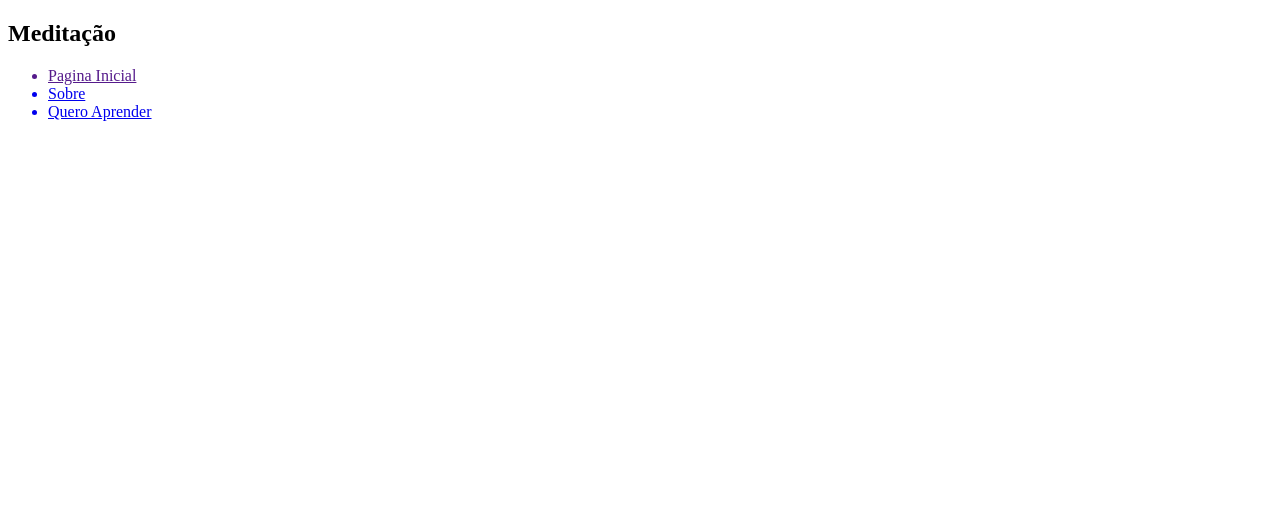
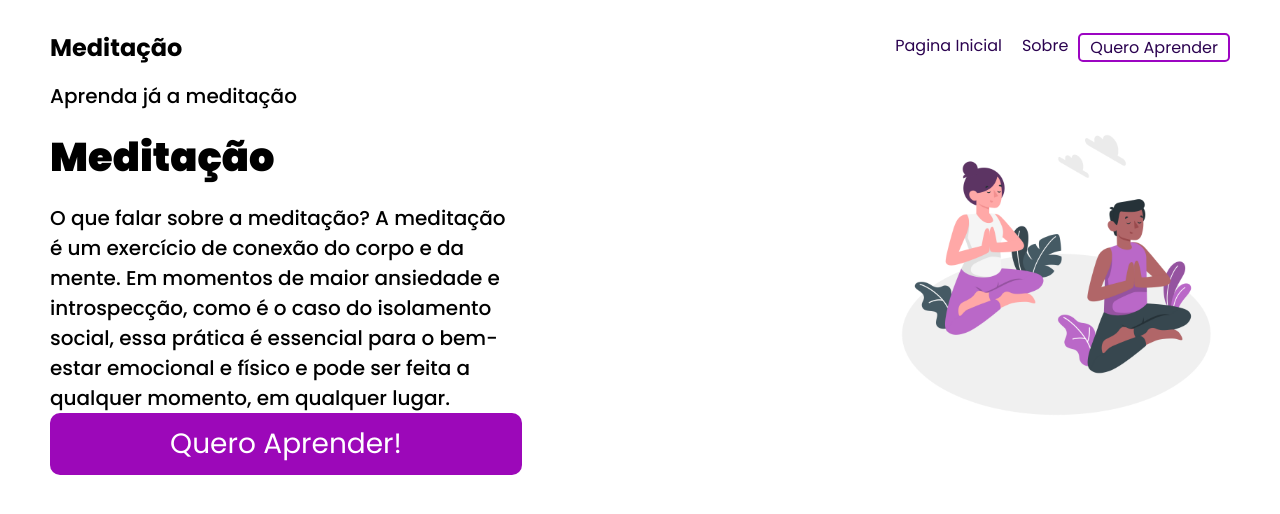
Before and after one commit to Thamyyres/meu-site, a plain HTML site: page index.html in a window 1280 px wide. Drawn offline with Linux system fonts and the light colour scheme.

Commit message:
Add files via upload

```diff
--- a/index.html
+++ b/index.html
@@ -15,15 +15,23 @@
             <ul>
                 <a href=""><li>Pagina Inicial</li></a>
                 <a href="https://vogue.globo.com/Wellness/noticia/2021/03/meditacao-tudo-o-que-voce-precisa-saber-para-comecar-praticar.html"><li>Sobre</li></a>
-                <a href="https://www.pucrs.br/blog/dicas-para-meditar/"><li>Quero Aprender</li></a>
+                <a class="botao-secundario" href="https://www.pucrs.br/blog/dicas-para-meditar/"><li>Quero Aprender</li></a>
+            </ul>
+         </section>
+    </section>
 
+         <section class="corpo">
+            <section class="esquerda">
+                <p>Aprenda já a meditação</p>
+                <h1>Meditação</h1>
+                <p>O que falar sobre a meditação?
+                    A meditação é um exercício de conexão do corpo e da mente. Em momentos de maior ansiedade e introspecção, como é o caso do isolamento social, essa prática é essencial para o bem-estar emocional e físico e pode ser feita a qualquer momento, em qualquer lugar.</p>
+                <a class="botao-primario" href="">Quero Aprender!</a>
+            </section>
+            <section class="direita">
+                <img src="Meditation-amico.png" alt="">
 
-
-
-            </ul>
-
-
+            </section>
         </section>
-
 </body>
 </html>
--- a/style.css
+++ b/style.css
@@ -1,4 +1,73 @@
-link href="https://fonts.googleapis.com/css2?family=Playfair+Display:ital,wght@0,400;0,500;0,600;0,700;0,800;0,900;1,400;1,500;1,600;1,700;1,800;1,900&display=swap" rel="stylesheet"
+@import url('https://fonts.googleapis.com/css2?family=Poppins:ital,wght@0,100;0,200;0,300;0,400;0,500;0,600;0,700;0,800;0,900;1,100;1,200;1,300;1,400;1,500;1,600;1,700;1,800;1,900&display=swap');
+
+*{
+    padding: 0;
+    margin: 0;
+}
+
 body {
-    font-family: 'Playfair Display', serif;
+    font-family: 'Poppins', sans-serif;
+    padding-left: 50px;
+    padding-right: 50px;
 }
+.topo{
+    display: flex;
+    justify-content: space-between;
+    padding-top: 30px;
+    align-items: center;
+}
+
+ul{
+    display: flex;
+    justify-content: center;
+
+}
+
+li{
+    list-style-type: none;
+    padding-left: 10px;
+    padding-right: 10px;
+}
+
+a{
+    text-decoration: none;
+    color: rgb(43, 3, 80);
+}
+.botao-secundario {
+    border: 2px solid rgb(156, 5, 194);
+    border-radius: 5px;
+}
+
+img{
+    width: 350px;
+}
+.corpo{
+    display: flex;
+    justify-content: space-between;
+    align-items: center;
+}
+.esquerda{
+    display: flex;
+    flex-direction: column;
+    width: 40%;
+}
+p{
+    font-size: 20px;
+    font-weight: 500;
+}
+h1{
+    font-size: 40px;
+    font-weight: 900;
+}
+.botao-primario{
+    background-color: rgb(156, 8, 185);
+    color: white;
+    font-size: 28px;
+    border-radius: 10px;
+    text-align: center;
+    padding: 10px;
+}
+
+p, h1{
+    padding-top: 16px;
+}
```
Also changed, not shown: Meditation-amico.png (added).
